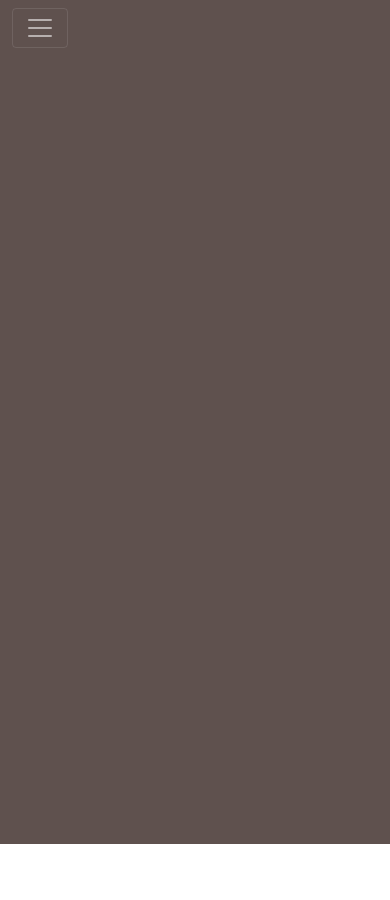
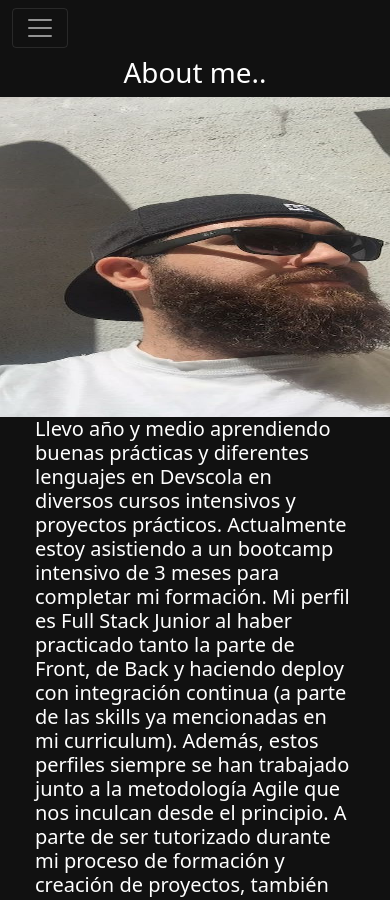
Before and after one commit to devian5/webSite, a plain HTML site: page index.html in a window 390 px wide. Shown: the top 900 px of the page. Before the commit the page ends 844 px from the top, so only its background shows below. Drawn offline with nearby package versions, Linux system fonts and the light colour scheme.

Commit message:
I have created a responsive description

```diff
--- a/css/style.css
+++ b/css/style.css
@@ -6,17 +6,25 @@
 }
 .box {
     display: flex;
-    background-color: rgb(95, 81, 78);
-    height: 100vh;
+    background-color: rgb(17, 17, 17);
+    height: 300vh;
     flex-direction: column;
+    background-position: center;
+    background-repeat: no-repeat;
+    background-size: cover;
+    background-attachment: fixed;
 
 }
-@media (min-width: 500px){
+@media (min-width: 450px){
     .box {
         display: flex;
-        background-color: rgb(95, 81, 78);
-        height: 100vh;
+        background-color: rgb(17, 17, 17);
+        height: 200vh;
         flex-direction: column;
+        background-position: center;
+        background-repeat: no-repeat;
+        background-size: cover;
+        background-attachment: fixed;
     }
 }
 
@@ -26,13 +34,45 @@
     justify-content: space-evenly;
 }
 
-.linkedin {
+.positionTitle {
     display: flex;
+    justify-content: center;
+    align-items: center;
+    color: white;
+
+
 }
 
-/* .positionNavbar{
-    width: 50em;
-    height: 10em;
-    background-color: aqua;
+.aboutMe {
+    display: flex;
+    justify-content: center;
+    align-items: center;
+    flex-direction: column;
+}
 
-} */
+.positionPicture {
+    display: flex;
+    justify-content: center;
+
+    width: 20em;
+    height: 20em;
+}
+
+.description {
+    display: flex;
+    justify-content: center;
+    color: white;
+    width: 35em;
+    height: 40em;
+}
+
+@media (max-width: 500px){
+    .description {
+        display: flex;
+        justify-content: center;
+
+        width: 20em;
+        height: 30em;
+    }
+
+}
--- a/index.html
+++ b/index.html
@@ -15,17 +15,17 @@
               <div class="link">
                 <div class="linkedin">
                   <a href="https://linkedin.com/in/adrián-guijarro-390059197">
-                    <img src="./img/linkedin.png" alt="linkedin">
+                    <img src="./img/linkedin2.png" alt="linkedin">
                   </a>
                 </div>
                 <div class="gitHub">
                   <a href="https://github.com/devian5/">
-                    <img src="./img/github.png" alt="gitHub">
+                    <img src="./img/github2.png" alt="gitHub">
                   </a>
                 </div>
                 <div class="contact">
                   <a href="./contact.html">
-                    <img src="./img/llamada.png" alt="contact">
+                    <img src="./img/llamada2.png" alt="contact">
                   </a>
                 </div>
               </div>
@@ -39,6 +39,23 @@
               </div>
             </nav>
         </div>
+        <div class="positionTitle">
+          <div class="title">
+            <h1>About me..</h1>
+          </div>
+        </div>
+        <div class="aboutMe">
+          <div class="positionPicture">
+            <img src="./img/ian.jpg" alt="me">
+          </div>
+          <div class="description">
+            <h5>
+              Llevo año y medio aprendiendo buenas prácticas y diferentes lenguajes en Devscola en diversos cursos intensivos y proyectos prácticos. Actualmente estoy asistiendo a un bootcamp intensivo de 3 meses para completar mi formación. Mi perfil es Full Stack Junior al haber practicado tanto la parte de Front, de Back y haciendo deploy con integración continua (a parte de las skills ya mencionadas en mi curriculum). Además, estos perfiles siempre se han trabajado junto a la metodología Agile que nos inculcan desde el principio. A parte de ser tutorizado durante mi proceso de formación y creación de proyectos, también he participado en la tutorización de las personas nuevas que han comenzado a programar.
+              En paralelo a esta formación, realicé 3 meses de prácticas remuneradas en una empresa que usaba principalmente Java. De esta experiencia pude concluir que sabiendo programar correctamente, el cambio de idioma es solo un proceso de adaptación y que la programación es aprendizaje constante. Es uno de los principios que más nos recalcan en Devscola.
+              En cuanto a mí, soy una persona trabajadora, perfeccionista y constante. Esto al final se traduce en que me gusta hacer bien mi trabajo y que el cliente quede satisfecho. Otras de mis aptitudes es el pensamiento horizontal que he desarrollado con el tiempo, siendo capaz de resolver problemas complicados con soluciones diferentes y creativas. En cuanto a la programación, el ámbito que actualmente más me interesa es el de la ciberseguridad y es mi meta a cumplir a largo plazo. Hasta entonces, quiero obtener una buena base.
+            </h5>
+          </div>
+        </div>
     </div>
     <script src="https://cdn.jsdelivr.net/npm/bootstrap@5.0.0-beta1/dist/js/bootstrap.bundle.min.js" integrity="sha384-ygbV9kiqUc6oa4msXn9868pTtWMgiQaeYH7/t7LECLbyPA2x65Kgf80OJFdroafW" crossorigin="anonymous"></script>
 </body>
```
Also changed, not shown: contact.html (+3 -1 lines), img/Cloud.png (deleted), img/IamRoot.png (deleted), img/Programmer.jpg (deleted), img/github.png (deleted), img/github2.png (added), img/ian.jpg (added), img/linkedin(1).png (deleted), img/linkedin.png (deleted), img/linkedin2.png (added), img/llamada.png (deleted), img/llamada2.png (added).
